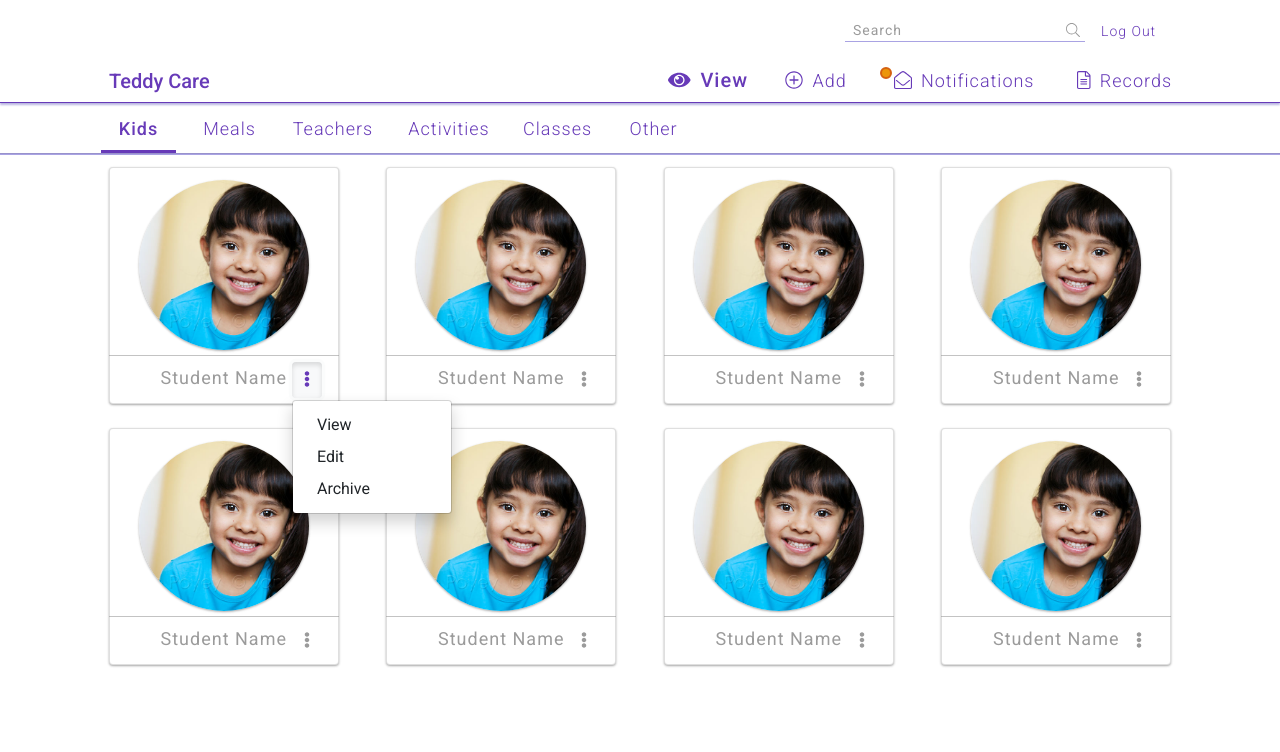
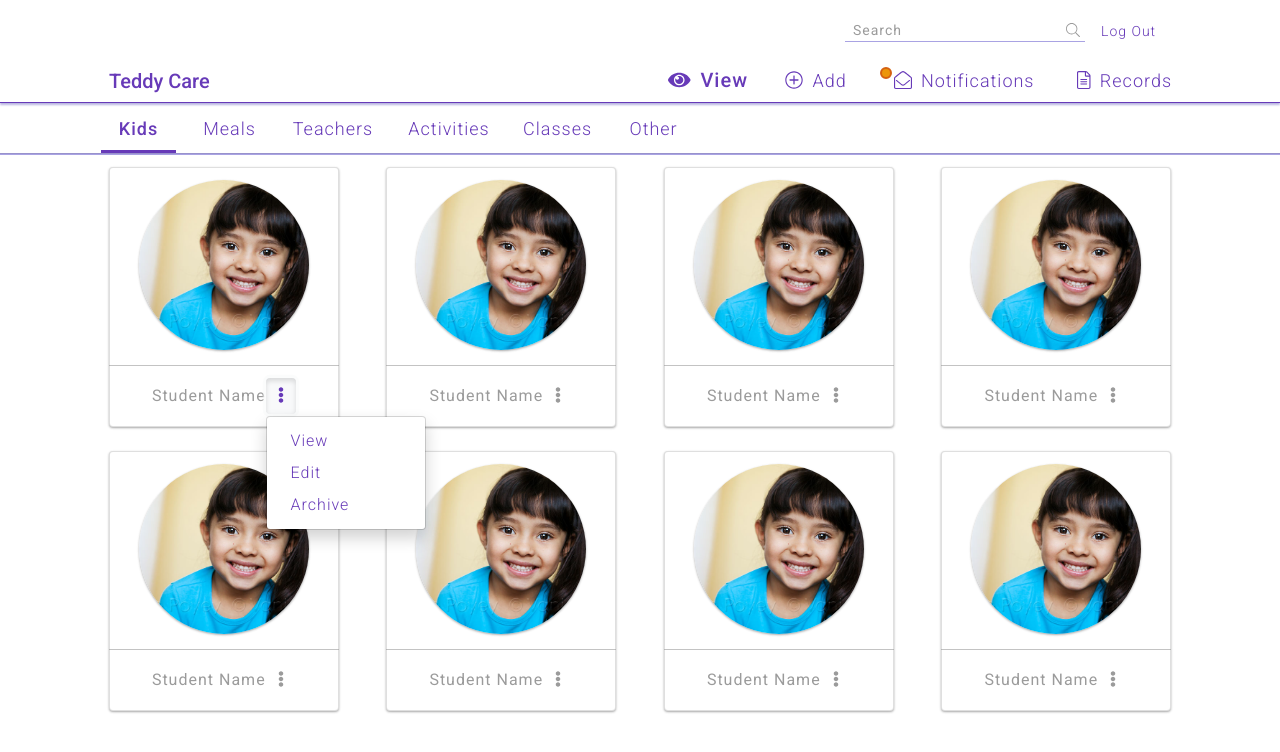
Before and after one commit to JohnGallego/SANTC-APP, an Angular app: page /view-kids in a window 1280 px wide. Both pictures are taken after a click on the button 306 px from the left and 380 px from the top of the page. Shown: the top 752 px of the page. Built offline with nearby package versions, Linux system fonts and the light colour scheme.

Commit message:
fix: center name and icon on cards
closes #16, closes #7

```diff
--- a/src/app/shared/student-card/student-card.component.html
+++ b/src/app/shared/student-card/student-card.component.html
@@ -3,14 +3,14 @@
 
     <div class="img-circle" [ngStyle]="{'background-image': 'url(./assets/img/kids01.jpg)' }"></div>
     <div class="separator"></div>
-    <div class="name-container">
-      <p class="name text-center mt-2 mb-0">Student Name</p>
+    <div class="name-container align-self-stretch d-flex flex-row justify-content-center align-items-center">
+      <p class="name mb-0">Student Name</p>
       <div ngbDropdown class="drop-down-container d-inline-block">
         <button class="drop-down-button btn btn-outline-light border-0" ngbDropdownToggle><i class="fas fa-ellipsis-v"></i></button>
         <div ngbDropdownMenu aria-labelledby="dropdownBasic1">
-          <button class="dropdown-item">View</button>
-          <button class="dropdown-item">Edit</button>
-          <button class="dropdown-item">Archive</button>
+          <button class="dropdown-item text-primary">View</button>
+          <button class="dropdown-item text-primary">Edit</button>
+          <button class="dropdown-item text-primary">Archive</button>
         </div>
       </div>
     </div>
--- a/src/app/shared/student-card/student-card.component.scss
+++ b/src/app/shared/student-card/student-card.component.scss
@@ -15,7 +15,7 @@
     opacity: 0.6;
     height: 1px;
     width: 230px;
-    margin-top: 5px;
+    margin-top: 15px;
   }
 
 }
@@ -36,22 +36,18 @@
 }
 
 .name-container {
-  position: relative;
-  height: auto;
+  margin-top: 12px;
 
   .name {
     color: #9B9B9B;
-    font-size: 18px;
+    font-weight: 400;
+    font-size: 16px;
     letter-spacing: 1px;
-    text-shadow: 0 2px 4px 0 rgba(0,0,0,0.5);
   }
 
 }
 
 .drop-down-container {
-  position: absolute;
-  top: .3em;
-  right: -35px;
 
   .drop-down-button {
     color: #9B9B9B;
@@ -67,3 +63,14 @@
   }
 
 }
+
+.dropdown-item {
+  font-size: 16px;
+  font-weight: 300;
+  letter-spacing: 1px;
+
+  &:hover {
+    background: #CDBADD;
+    font-weight: 400;
+  }
+}
```
